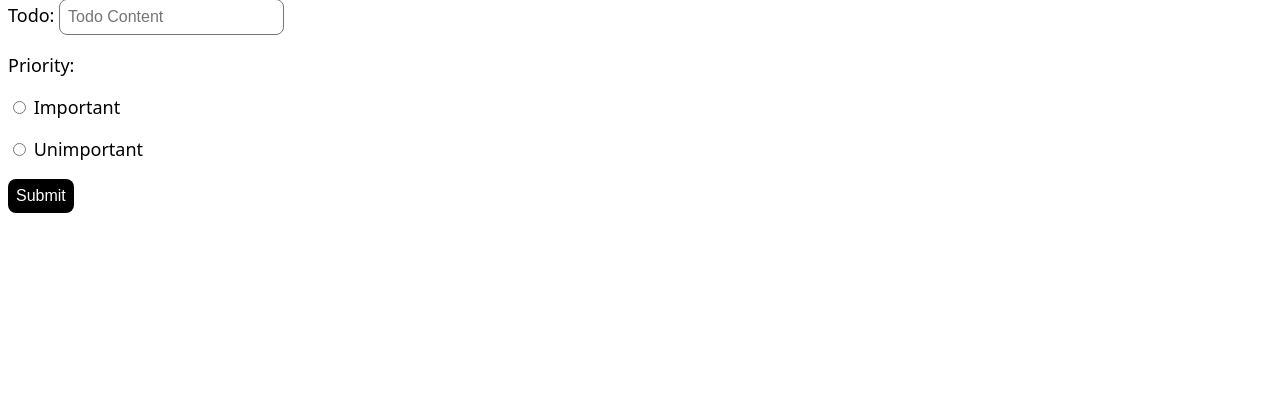
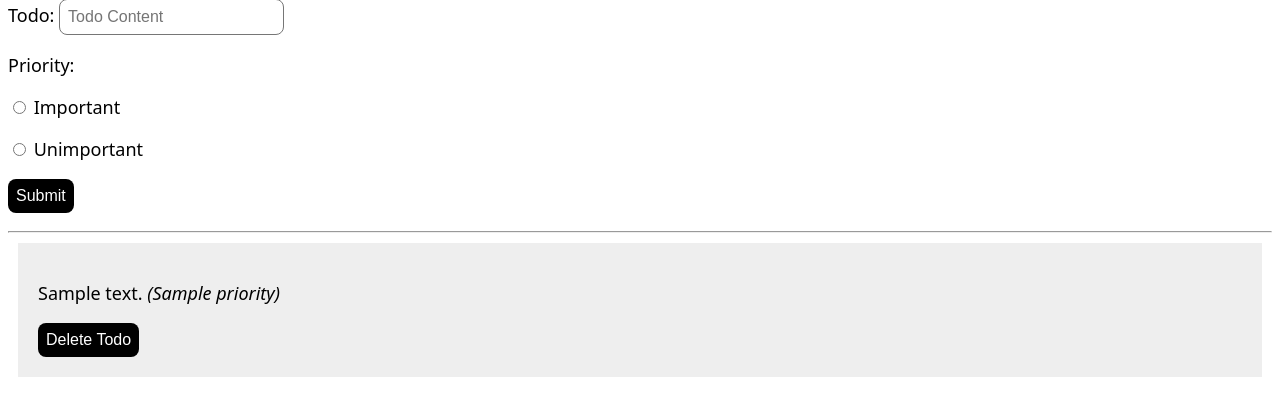
Before and after one commit to scottzyang/todo-list-mongoDB, a Flask app: page / in a window 1280 px wide. Shown: the part 118-534 px from the top of the page. Run offline with Flask 2, Linux system fonts and the light colour scheme; a database or web service that is not in the repository returns one stand-in record (values such as "Sample title").

Commit message:
Add html for delete button

```diff
--- a/templates/index.html
+++ b/templates/index.html
@@ -31,6 +31,20 @@
 
 			<p><button type="submit">Submit</button></p>
 		</form>
+    <hr>
+    {% for todo in todos %}
+    <div class="todo">
+      <p class="{{ todo.priority }}">{{ todo.content }} <em>({{ todo.priority }})</em></p>
+
+      <!-- New: delete button  -->
+      <form method="POST" action="{{ '/' ~ todo._id ~ '/delete/'  }}">
+        <input
+          type="submit"
+          value="Delete Todo"
+          onclick="return confirm('Are you sure you want to delete this entry?')">
+      </form>
+    </div>
+  {% endfor %}
 	</div>
 </body>
 </html>
```
